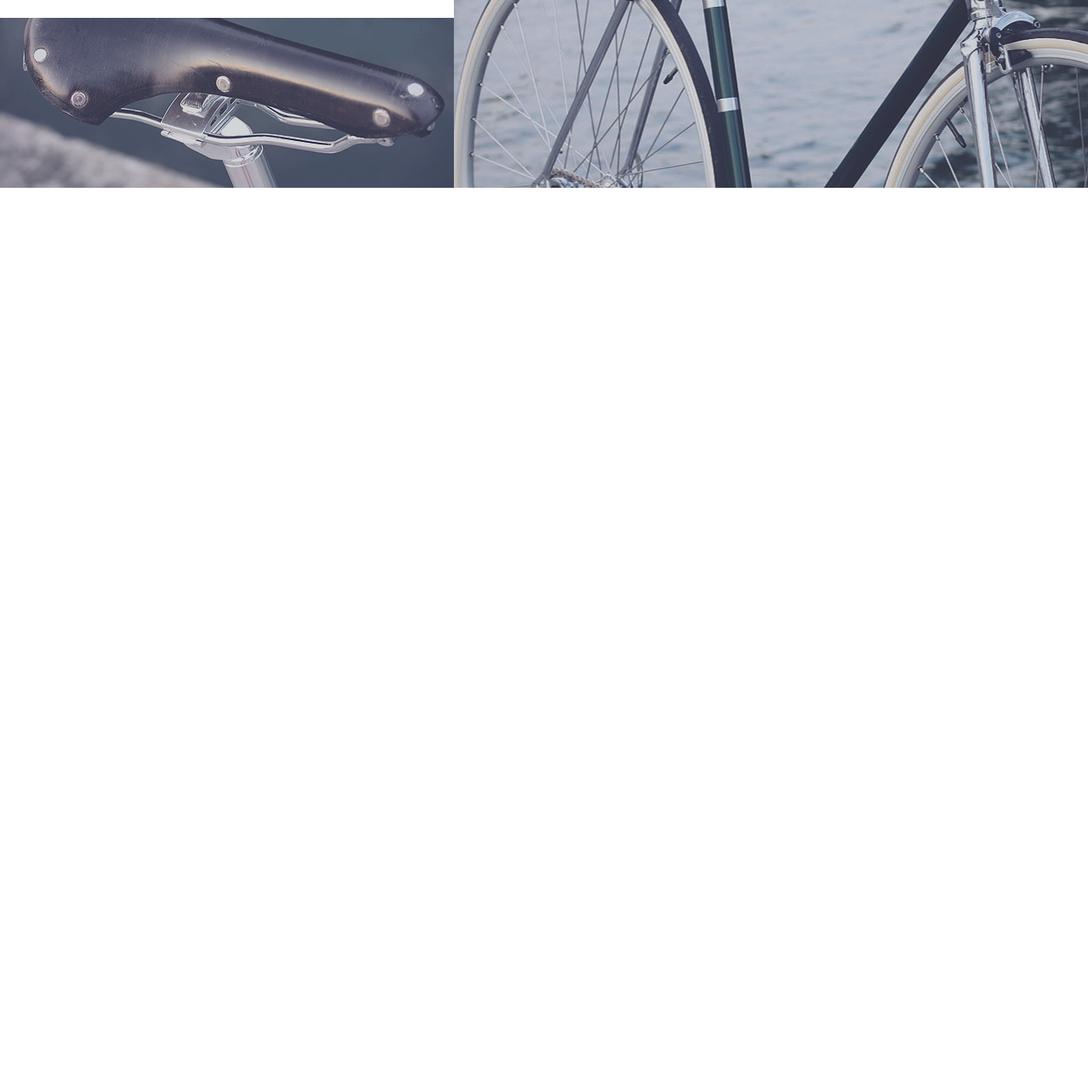
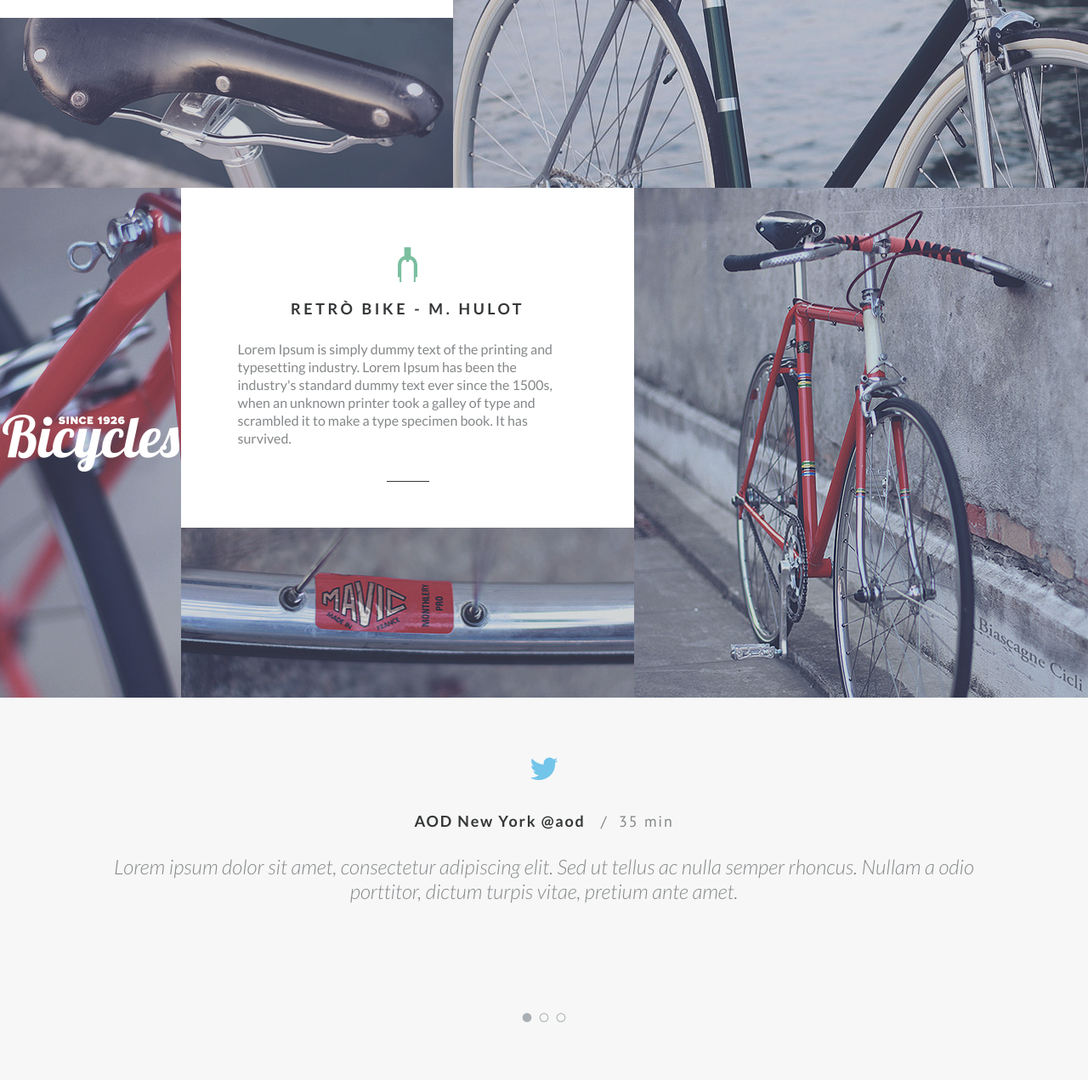
Before and after one commit to kostya-vasin/bike, a website: page index.html in a window 1280 px wide. Shown: the part 2249-3520 px from the top of the page at 85% size. Before the commit the page ends 2474 px from the top, so only its background shows below. Drawn offline with nearby package versions, Linux system fonts and the light colour scheme.

Commit message:
add new block

```diff
--- a/assets/src/scss/_typography.scss
+++ b/assets/src/scss/_typography.scss
@@ -1,4 +1,5 @@
-@import url('https://fonts.googleapis.com/css?family=Lato:400,700');
+@import url('https://fonts.googleapis.com/css?family=Lato:300i,400,700');
+@import url('https://fonts.googleapis.com/css?family=PT+Sans');
 
 @mixin fontStyler ($size,
 $color,
--- a/assets/src/scss/layouts/_infoBlocks.scss
+++ b/assets/src/scss/layouts/_infoBlocks.scss
@@ -24,6 +24,7 @@
    &__wrapper {
       padding-top: 70px;
       background-color: #ffffff;
+      max-width: 533px;
    }
    &__icon {
       @include infoBlockImg;
@@ -33,12 +34,21 @@
       padding-top: 30px;
       padding-bottom: 25px;
       margin: 0;
+      &--middle{
+         padding-top: 20px;
+      padding-bottom: 26px;
+      }
    }
    &__text {
       max-width: 400px;
       @include infoBlockText(21px);
       margin: 0 auto;
       font-size: 16px;
+      &--middle {
+         @include infoBlockText(21px);
+         font-size: 16px;
+         max-height: 170px;
+      }
 
    }
    &__hr {
@@ -50,8 +60,30 @@
       &--reverse {
          margin-bottom: 54px;
       }
+      &--middle {
+         margin-bottom: 54px;
+      }
    }
    &__imgSmall {
       background-color: #282f35;
+      max-width: 533px;
+   }
+   &__imgLeft {
+      display: flex;
+      flex-direction: row;
+      justify-content: center;
+      align-items: center;
+      flex-basis: auto;
+      background-image: url(../img/png/bike_3.1.png);
+      background-repeat: no-repeat;
+      background-color: #282f35;
+      width: 533px;
+      height: 600px;
+   }
+   &__imgRight{
+       background-color: #282f35;
+   }
+   &__imgLogo {
+      max-height: 67px;
    }
 }
--- a/assets/src/scss/layouts/_liveSocial.scss
+++ b/assets/src/scss/layouts/_liveSocial.scss
@@ -1,3 +1,47 @@
+
 .liveSocial {
+   background-color: #f7f7f7;
 
+   &__container {
+   max-width: 1036px;
+   margin: 0 auto;
+      padding-top: 70px;
+   }
+   &__icon {
+display: block;
+      margin: 0 auto;
+   }
+   &__title {
+      @include infoBlockTitle;
+      letter-spacing: 1.8px;
+      text-transform: none;
+      margin-top: 37px;
+      margin-bottom: 27px;
+      &--lite {
+          @include fontStyler (18px, #848789, 400);
+         font-family: 'PT Sans', sans-serif;
+      }
+
+   }
+   &__titleSlash {
+         margin-left: 13px;
+         margin-right: 13px;
+      }
+   &__text {
+      @include fontStyler (24px, #848789, 300);
+      font-style: italic;
+      text-align: center;
+      padding-bottom: 105px;
+   }
+   &__dotsWrap {
+      color: #a9afb3;
+      font-size: 11px;
+      display: flex;
+      justify-content: center;
+      padding-bottom: 68px;
+   }
+   &__dot {
+      padding-left: 4.5px;
+      padding-right: 4.5px;
+   }
 }
--- a/index.html
+++ b/index.html
@@ -4,8 +4,10 @@
 <head>
    <meta charset="UTF-8">
    <title>Document</title>
+
    <link rel="stylesheet" href="assets/dist/css/style.css">
    <script src="https://ajax.googleapis.com/ajax/libs/jquery/3.3.1/jquery.min.js"></script>
+   <script defer src="https://use.fontawesome.com/releases/v5.0.6/js/all.js"></script>
 </head>
 
 <body>
@@ -68,12 +70,34 @@
             <img src="assets/dist/img/png/bike_2.1.png" alt="" class="info__imgSmall">
       </div>
    </section>
-   <section class="liveSocial">
-
+   <section class="info">
+      <div class="info__imgLeft"><img src="assets/dist/img/png/logo4.png" alt="" class="info__imgLogo">
+      </div>
+      <div class="info__wrapper  info__wrapper--middle">
+         <div class="info__textWrap"><img src="assets/dist/img/png/icon_whee;.png" alt="" class="info__icon">
+            <h1 class="info__title info__title--middle">retrò Bike - M. Hulot</h1>
+            <p class="info__text info__text--middle">Lorem Ipsum is simply dummy text of the printing and typesetting industry. Lorem Ipsum has been the industry's standard dummy text ever since the 1500s, when an unknown printer took a galley of type and scrambled it to make a type specimen book. It has survived.</p>
+            <hr class="info__hr info__hr--middle">
+            </div>
+            <img src="assets/dist/img/png/bike_3.2.png" alt="" class="info__imgSmall">
+      </div>
+            <img src="assets/dist/img/png/bike_3.3.png" alt=""
+            class="info__imgRight">
    </section>
 
+   <section class="liveSocial">
+     <div class="liveSocial__container">
+         <img src="assets/dist/img/png/twitter_icon.png" alt="" class="liveSocial__icon">
+        <h1 class="liveSocial__title"><strong>AOD New York  @aod</strong>  <span class="liveSocial__title--lite"><span class="liveSocial__titleSlash">/</span>35 min</span></h1>
+         <p class="liveSocial__text">Lorem ipsum dolor sit amet, consectetur adipiscing elit. Sed ut tellus ac nulla semper rhoncus. Nullam a odio porttitor, dictum turpis vitae, pretium ante amet.</p>
+      </div>
+      <div class="liveSocial__dotsWrap">
+         <i class="fas fa-circle liveSocial__dot"></i>
+         <i class="far fa-circle liveSocial__dot"></i>
+         <i class="far fa-circle liveSocial__dot"></i>
+      </div>
+   </section>
 
-   <script src="assets/dist/javascript/global.js"></script>
 </body>
-
+<script src="assets/dist/javascript/global.js"></script>
 </html>
```
Also changed, not shown: assets/dist/css/style.css, assets/dist/img/png/twitter_icon.png (added), 3 other files.
